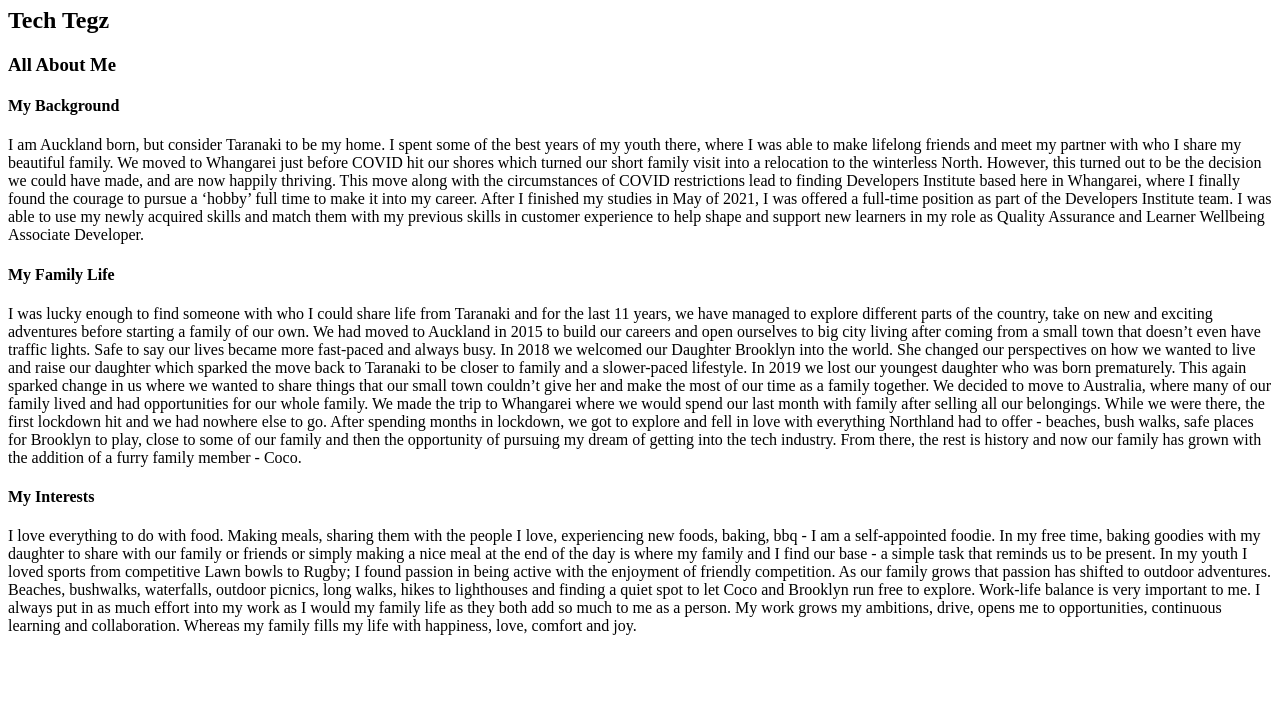
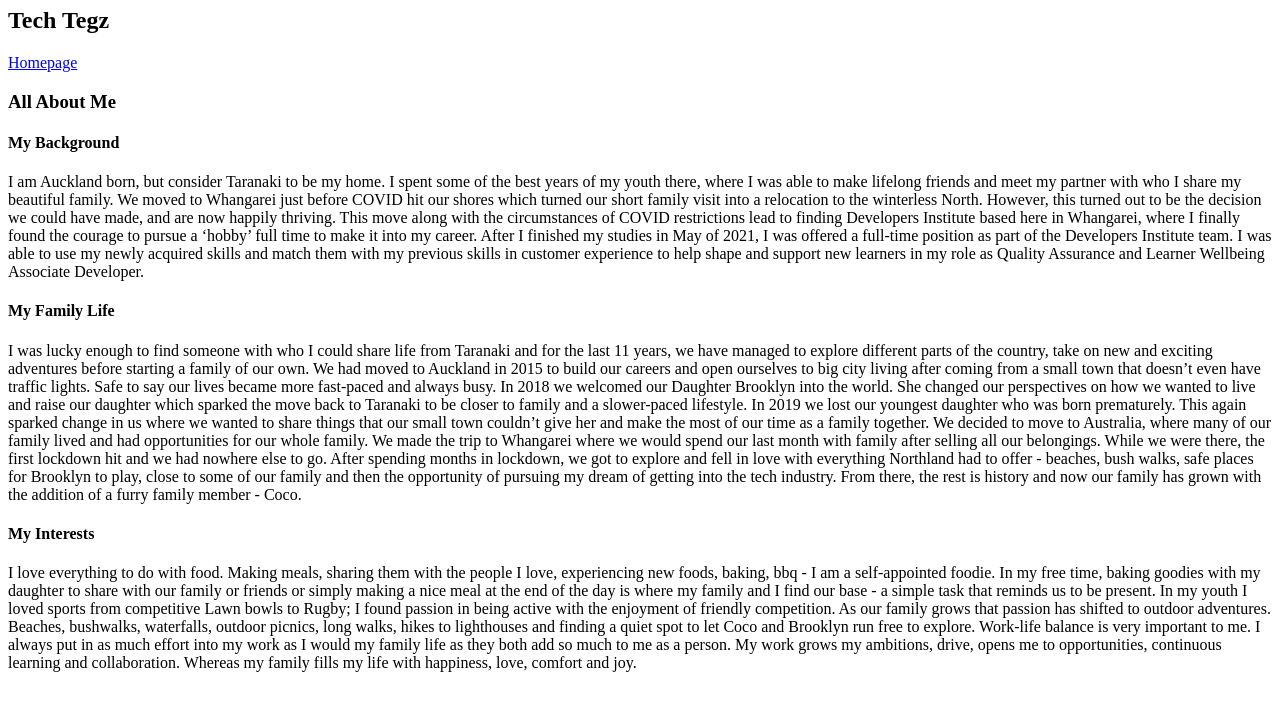
Before and after one commit to Tegzma/Portfolio-, a plain HTML site: page src/aboutMe.html in a window 1280 px wide. Shown: the part 73-800 px from the top of the page. Drawn offline with Linux system fonts and the light colour scheme.

Commit message:
added links to homepage from each linked page

```diff
--- a/src/aboutMe.html
+++ b/src/aboutMe.html
@@ -9,6 +9,7 @@
   <body>
     <h1>Tegan Mahanga</h1>
     <h2>Tech Tegz</h2>
+    <a href="./homepage.html">Homepage</a>
     <h3>All About Me</h3>
     <h4>My Background</h4>
     <p>
```
Also changed, not shown: src/contact.html (+1 -0 lines), src/education.html (+1 -0 lines), src/workExperiences.html (+1 -0 lines).
